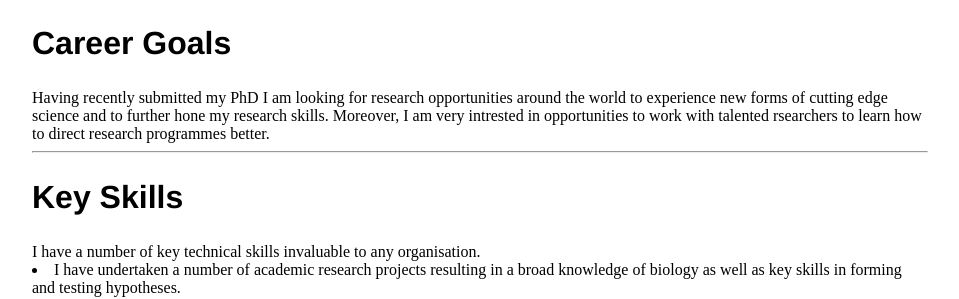
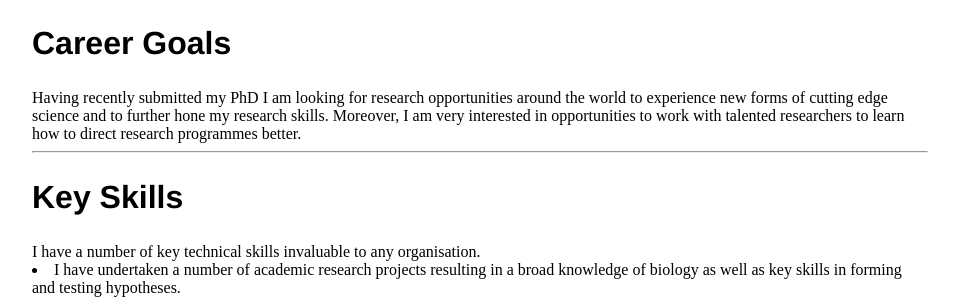
Before and after one commit to jcdwalle/VarunSVenkatesh.github.io, a Jekyll site: the page built from research experience/index.html, in a window 1280 px wide. Shown: the part 390-689 px from the top of the page, without its empty margins (160-1119 px from the left). Built offline with Jekyll 4.4.1, drawn with Linux system fonts in a browser that asks for light colours.

Commit message:
Update index.html

```diff
--- a/research experience/index.html
+++ b/research experience/index.html
@@ -21,7 +21,7 @@ title: CV of Your Name
 
 <h2>Career Goals</h2>
 
-Having recently submitted my PhD I am looking for research opportunities around the world to experience new forms of cutting edge science and to further hone my research skills. Moreover, I am very intrested in opportunities to work with talented rsearchers to learn how to direct research programmes better.
+Having recently submitted my PhD I am looking for research opportunities around the world to experience new forms of cutting edge science and to further hone my research skills. Moreover, I am very interested in opportunities to work with talented researchers to learn how to direct research programmes better.
 <hr />
 <h2>Key Skills</h2>
 
```
